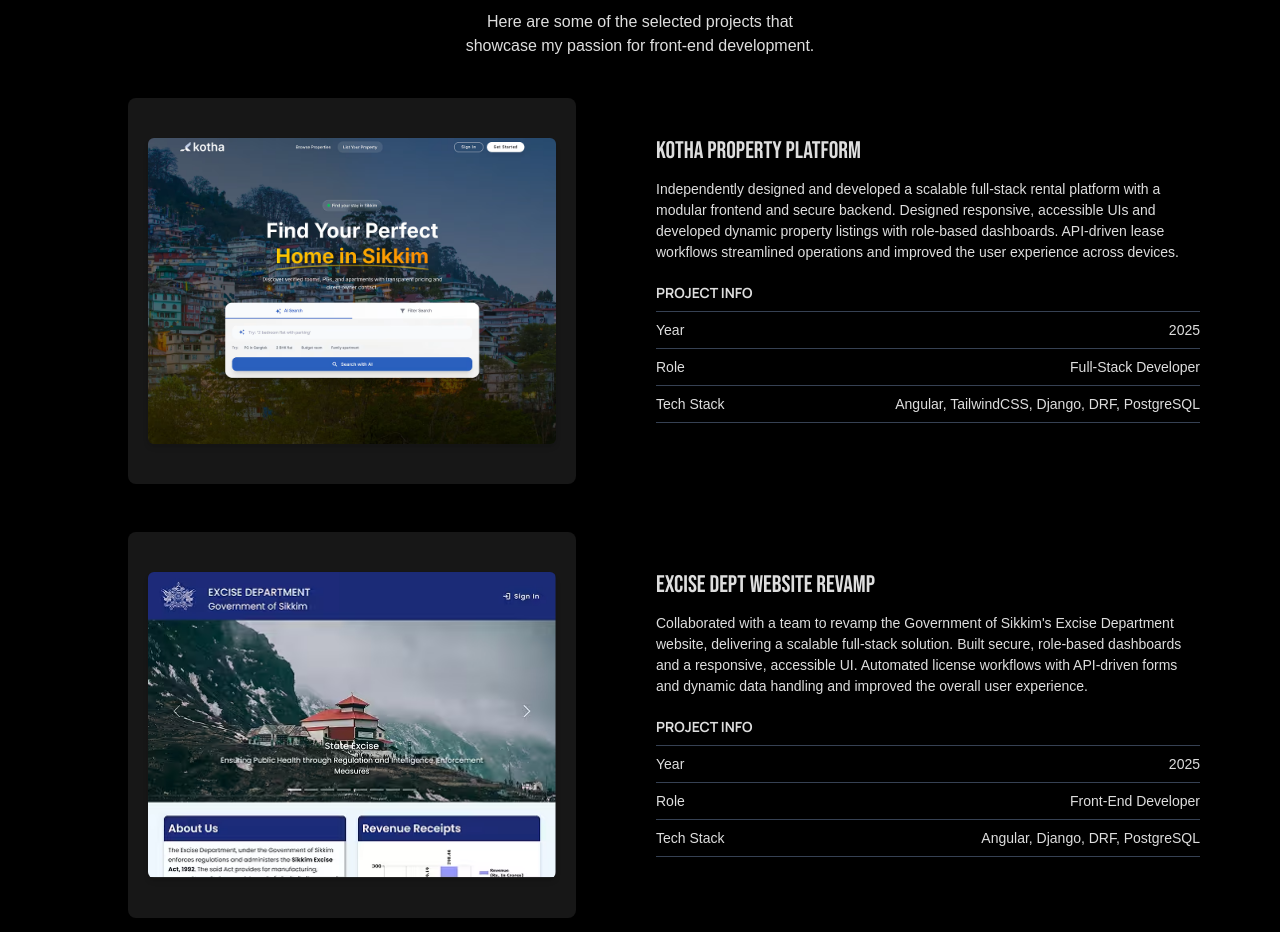
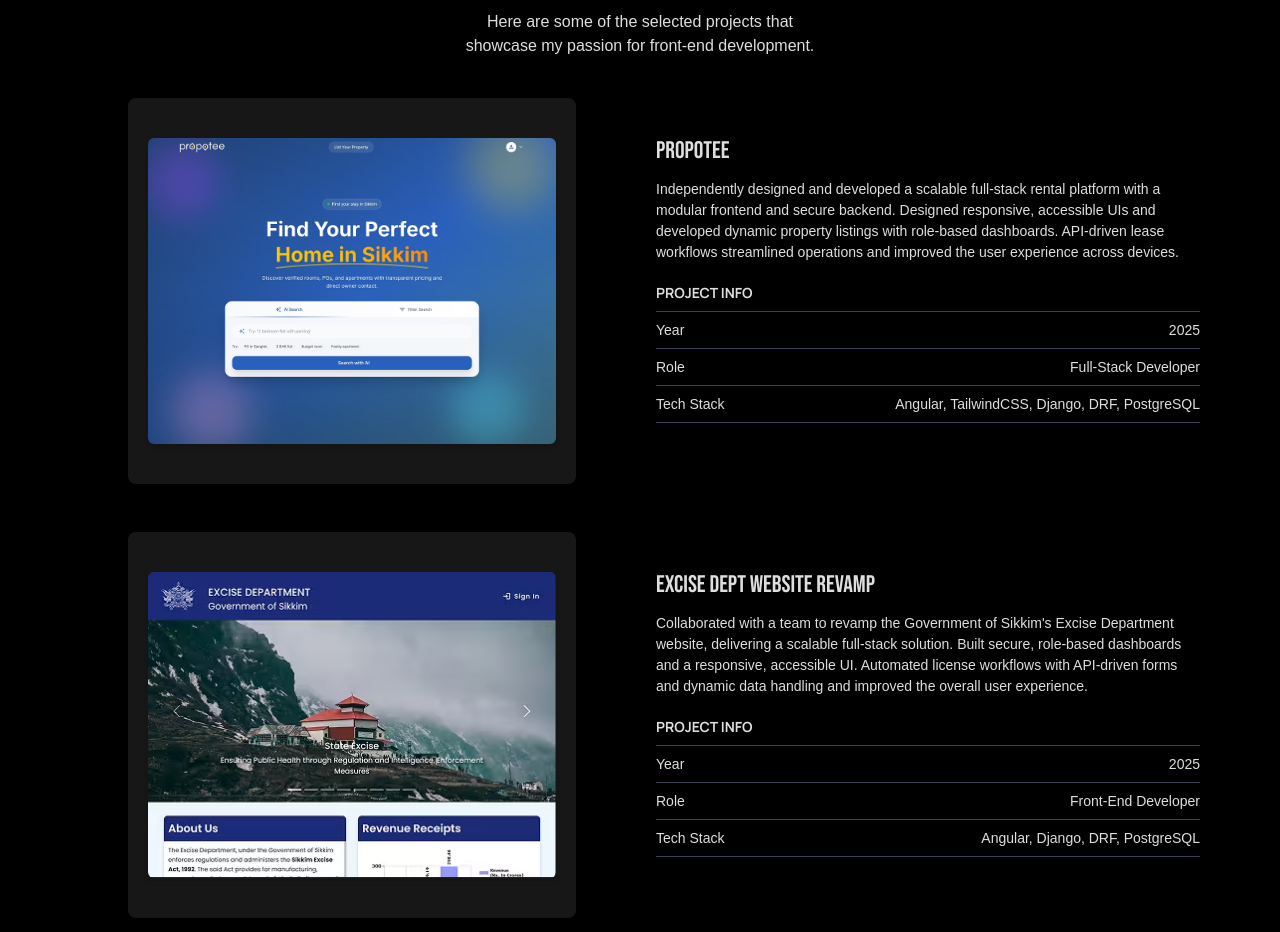
Before and after one commit to tongbadaju/tushar-rai, a React (Vite) app: page / in a window 1280 px wide. Shown: the part 1164-2096 px from the top of the page. Built offline with nearby package versions, Linux system fonts and the light colour scheme; a web font is replaced by a local one.

Commit message:
projects updation

```diff
--- a/src/content.js
+++ b/src/content.js
@@ -104,12 +104,12 @@ const skills = [
 
 const works = [
   {
-    title: 'Kotha Property Platform',
+    title: 'Propotee',
     description:
       'Independently designed and developed a scalable full-stack rental platform with a modular frontend and secure backend. Designed responsive, accessible UIs and developed dynamic property listings with role-based dashboards. API-driven lease workflows streamlined operations and improved the user experience across devices.',
     year: 2025,
     role: 'Full-Stack Developer',
-    image: 'images/works/kotha.avif',
+    image: 'images/works/propotee.avif',
     techStack: 'Angular, TailwindCSS, Django, DRF, PostgreSQL'
   },
   {
```
Also changed, not shown: public/images/works/niten-design.avif, public/images/works/propotee.avif (added).
